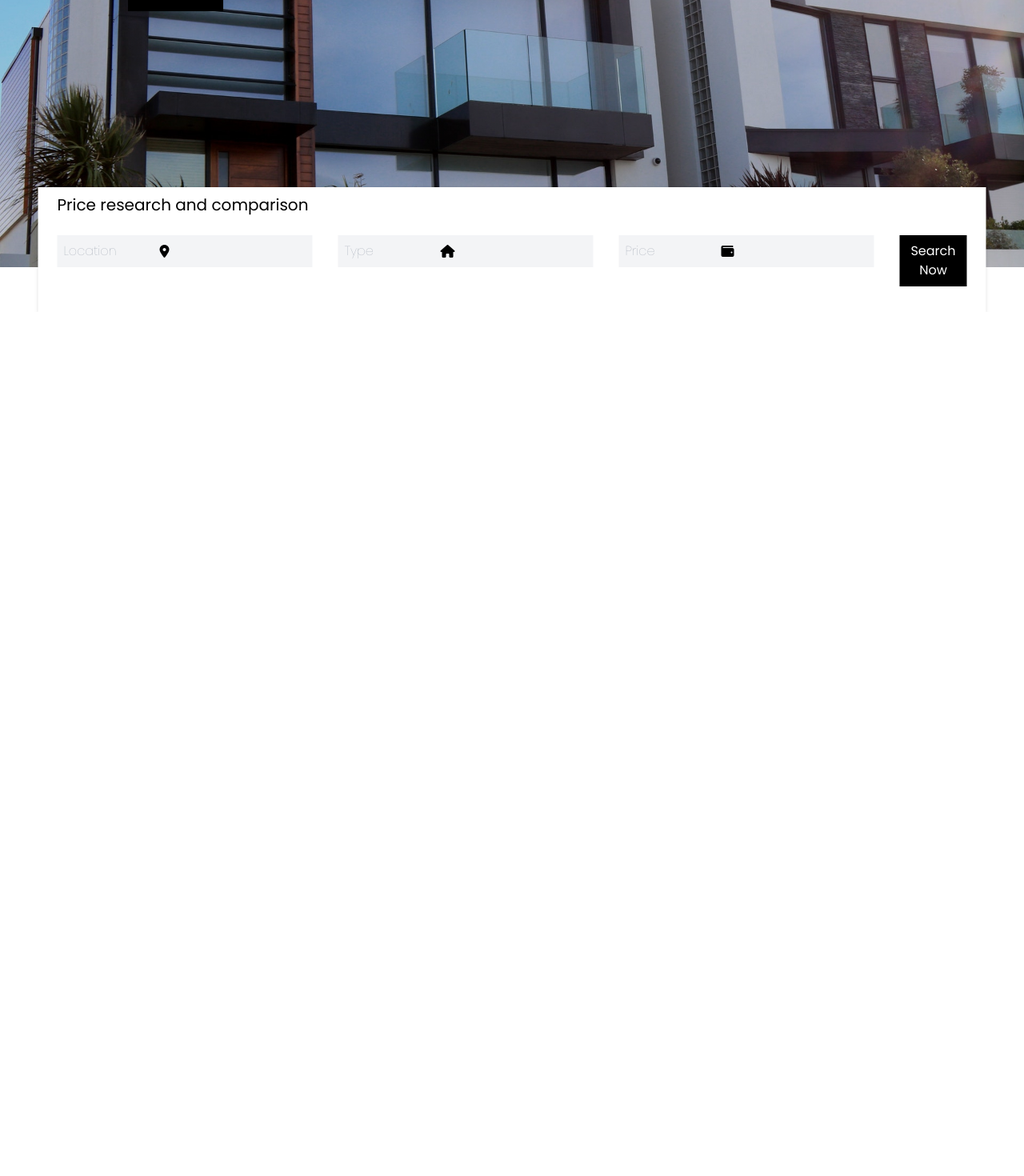
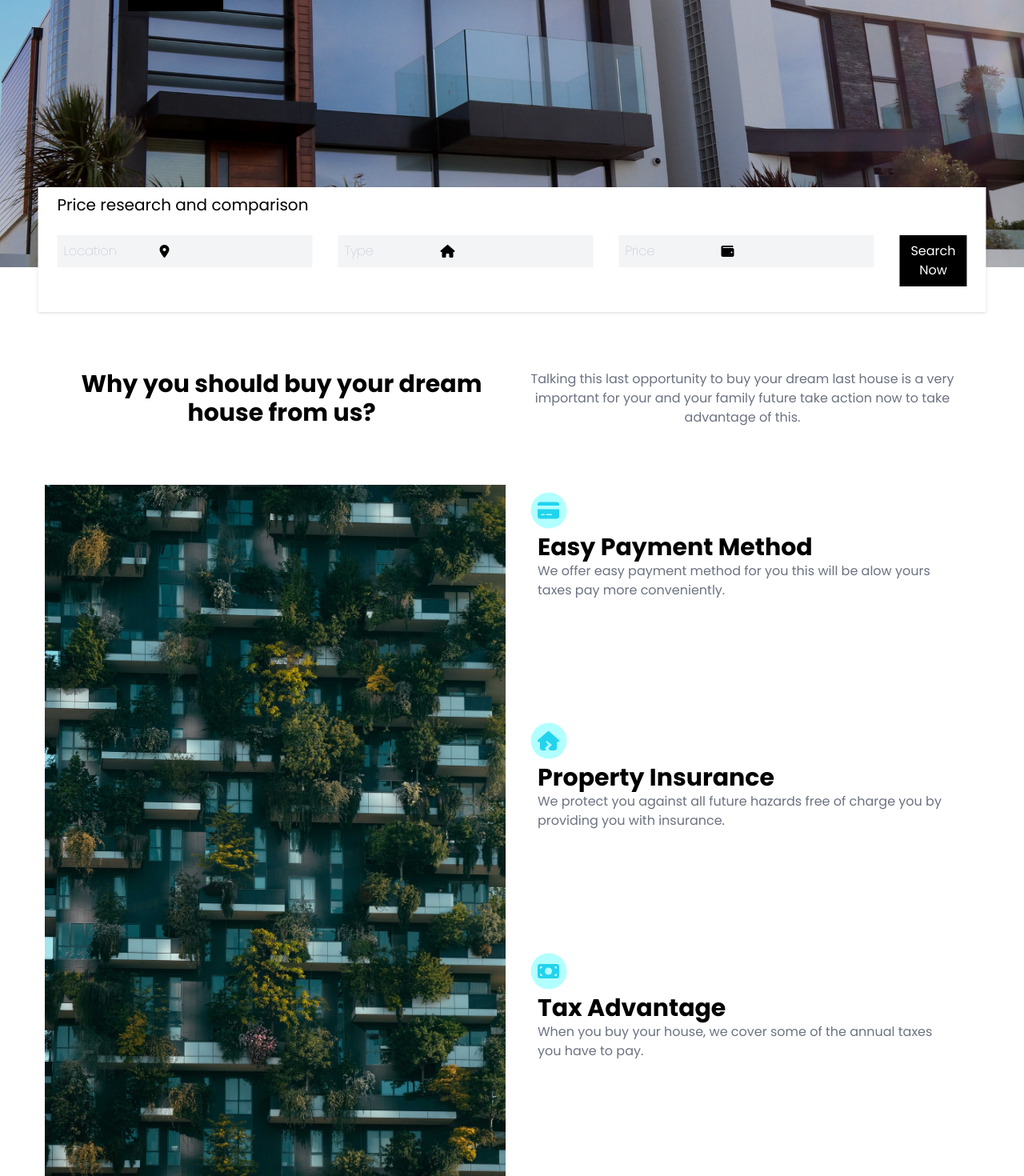
Before and after one commit to maciek617/real-estate, a Vue app: page / in a window 1280 px wide. Shown: the part 466-1936 px from the top of the page at 80% size. Before the commit the page ends 856 px from the top, so only its background shows below. Built offline with nearby package versions, Linux system fonts and the light colour scheme.

Commit message:
Add next scroll section to home page

```diff
--- /dev/null
+++ b/src/components/hero-page/HeroPageMain.vue
@@ -0,0 +1,24 @@
+<template>
+  <div class="home relative">
+    <div
+        class="text_box max-w-screen-2xl m-auto h-vh py-40 p-4 sm:py-50 lg:px-40 lg:py-60 2xl:px-10 2xl:py-80 text-white drop-shadow">
+      <h1 class="text-4xl max-w-6xl sm:text-5xl lg:text-6xl 2xl:text-8xl">Are you ready to find your
+        dream
+        house?</h1>
+      <p class="my-4 max-w-screen-sm 2xl:mt-10 2xl:text-very-large">It is now very easy to reach the
+        house of your dream with FindState the house you are looking for very easily.</p>
+      <MainButton>Get Started</MainButton>
+    </div>
+    <HomePageSearch/>
+  </div>
+</template>
+
+<script>
+import MainButton from "@/components/buttons/MainButton";
+import HomePageSearch from "@/components/hero-page/HomePageSearch";
+
+export default {
+  name: "HeroPageMain",
+  components: {MainButton,HomePageSearch}
+}
+</script>
--- /dev/null
+++ b/src/components/hero-page/HeroPageSecond.vue
@@ -0,0 +1,18 @@
+<template>
+  <div class="text_box mt-52 sm:flex sm:justify-center sm:mt-32">
+    <h1 class="text-2xl text-center font-bold max-w-xl lg:text-3xl">Why you should buy your dream house from us?</h1>
+    <p class="text-center px-4 text-gray-500 pb-8 w-full max-w-xl">Talking this last opportunity to buy your dream last house is a very important for your and your family future take action now to take advantage of this.</p>
+  </div>
+  <SecondPageBenefits/>
+</template>
+
+<script>
+import SecondPageBenefits from "@/components/hero-page/scroll-down/SecondPageBenefits";
+export default {
+  name: "HeroPageSecond",
+  components: {SecondPageBenefits}
+}
+</script>
+
+<style scoped>
+</style>
--- /dev/null
+++ b/src/components/hero-page/scroll-down/SecondPageBenefits.vue
@@ -0,0 +1,52 @@
+<template>
+  <div class="benefits sm:px-4 sm:flex sm:justify-center lg:mt-10">
+    <img :src="require('../../../assets/buildings/house_3.jpg')" alt="luxury building"
+         class="max-w-xl w-full h-96 object-cover lg:h-full">
+    <div class="benefits_info_wrapper m-4 lg:mx-10">
+      <div class="benefit">
+        <i
+            class="fa-solid fa-credit-card relative text-cyan-400 text-2xl"></i>
+        <p class="font-bold text-2xl pt-3 lg:text-3xl">Easy Payment Method</p>
+        <p class="text-gray-500 max-w-lg">We offer easy payment method for you this will be alow
+          yours
+          taxes pay more
+          conveniently.</p>
+      </div>
+      <div class="benefit mt-5 sm:mt-10 lg:mt-40">
+        <i class="fa-solid fa-house-crack relative text-cyan-400 text-2xl"></i>
+        <p class="font-bold text-2xl pt-3 lg:text-3xl">Property Insurance</p>
+        <p class="text-gray-500 max-w-lg">We protect you against all future hazards free of charge
+          you by providing you
+          with
+          insurance.</p>
+      </div>
+      <div class="benefit mt-5 sm:mt-10 lg:mt-40">
+        <i class="fa-solid fa-money-bill relative text-cyan-400 text-2xl"></i>
+        <p class="font-bold text-2xl pt-3 lg:text-3xl">Tax Advantage</p>
+        <p class="text-gray-500 max-w-lg">When you buy your house, we cover some of the annual taxes you have to pay.</p>
+      </div>
+    </div>
+  </div>
+</template>
+
+<script>
+export default {
+  name: "SecondPageBenefits"
+}
+</script>
+
+<style scoped>
+.benefit i::after {
+  content: '';
+  position: absolute;
+  left: 50%;
+  top: 50%;
+  transform: translate(-50%, -50%);
+  background-color: cyan;
+  opacity: .3;
+  width: 45px;
+  height: 45px;
+  border-radius: 50%;
+  z-index: -1;
+}
+</style>
--- a/src/components/navigation/NavLinks.vue
+++ b/src/components/navigation/NavLinks.vue
@@ -3,7 +3,7 @@
       class="bg-bg-mobile flex flex-col items-start text-white absolute w-full h-vh top-0 left-0 -translate-y-full transition-all delay-75 ease-out py-40 px-10 lg:flex-row lg:translate-y-0 lg:h-auto lg:py-6 lg:justify-center lg:bg-transparent lg:text-black">
     <router-link v-for="link in linkBase" :key="link" :to="{name:
     link.replace(' ', '-').toLowerCase()}"
-                 class="text-2xl lg:px-4 lg:text-bg-mobile font-light">{{
+                 class="text-2xl lg:px-4 lg:text-bg-mobile font-normal">{{
         link
       }}
     </router-link>
@@ -24,6 +24,6 @@ export default {
 
 <style scoped>
 a.router-link-exact-active {
-  color: black;
+  color: lightcoral;
 }
 </style>
--- a/src/views/HomeView.vue
+++ b/src/views/HomeView.vue
@@ -1,34 +1,17 @@
 <template>
-  <div class="home relative">
-    <div
-        class="text_box max-w-screen-2xl m-auto h-vh py-40 p-4 sm:py-50 lg:px-40 lg:py-60 2xl:px-10 2xl:py-80 text-white drop-shadow">
-      <h1 class="text-4xl max-w-6xl sm:text-5xl lg:text-6xl 2xl:text-8xl">Are you ready to find your
-        dream
-        house?</h1>
-      <p class="my-4 max-w-screen-sm 2xl:mt-10 2xl:text-very-large">It is now very easy to reach the
-        house of your dream with FindState the house you are looking for very easily.</p>
-      <MainButton>Get Started</MainButton>
-    </div>
-    <HomePageSearch/>
-  </div>
+  <HeroPageMain class="bg-no-repeat object-cover bg-cover bg-hero-img"/>
+  <HeroPageSecond/>
 </template>
 
 <script>
-import MainButton from "@/components/buttons/MainButton";
-import HomePageSearch from "@/components/hero-page/HomePageSearch";
+import HeroPageMain from "@/components/hero-page/HeroPageMain";
+import HeroPageSecond from "@/components/hero-page/HeroPageSecond";
 export default {
   name: 'HomeView',
-  components: {MainButton,HomePageSearch}
+  components: {HeroPageMain, HeroPageSecond}
 }
 </script>
 
 
 <style scoped>
-.home {
-  background-image: linear-gradient(rgba(0, 0, 0, 0.15), rgba(0, 0, 0, 0.15)),
-  url('../assets/buildings/house_2.jpg');
-  background-repeat: no-repeat;
-  object-fit: cover;
-  background-size: cover;
-}
 </style>
--- a/tailwind.config.js
+++ b/tailwind.config.js
@@ -7,10 +7,13 @@ module.exports = {
   theme: {
     extend: {
       colors: {
-        'bg-mobile': 'rgba(0,0,0,0.8)'
+        'bg-mobile': 'rgba(0,0,0,0.9)'
       },
       backgroundColor: {
         'white-scroll': 'rgba(255, 255, 255, .95)'
+      },
+      backgroundImage: {
+        'hero-img': 'linear-gradient(rgba(0, 0, 0, 0.15), rgba(0, 0, 0, 0.15)), url(../assets/buildings/house_2.jpg);'
       },
       height: {
         'vh': '100vh',
```
